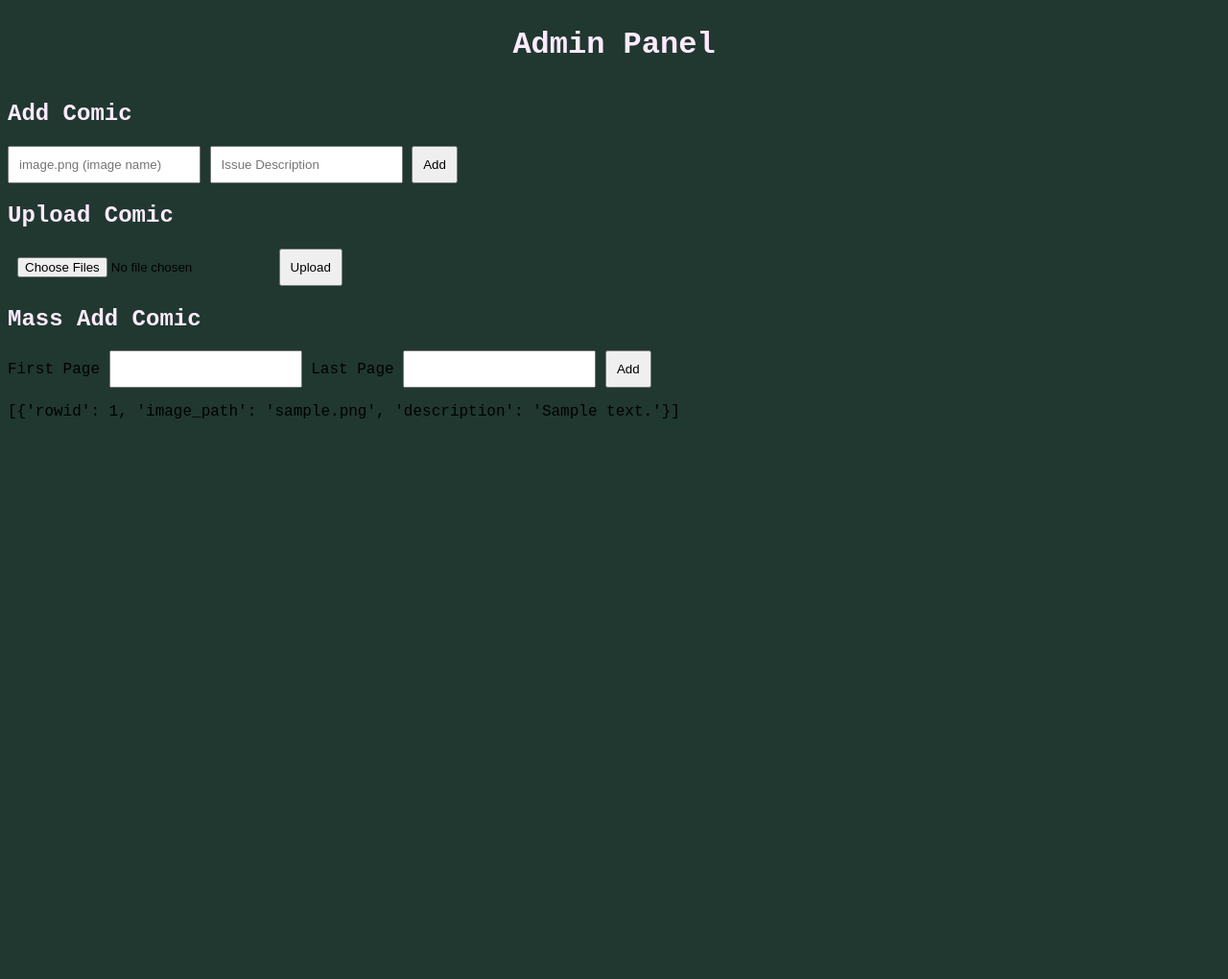
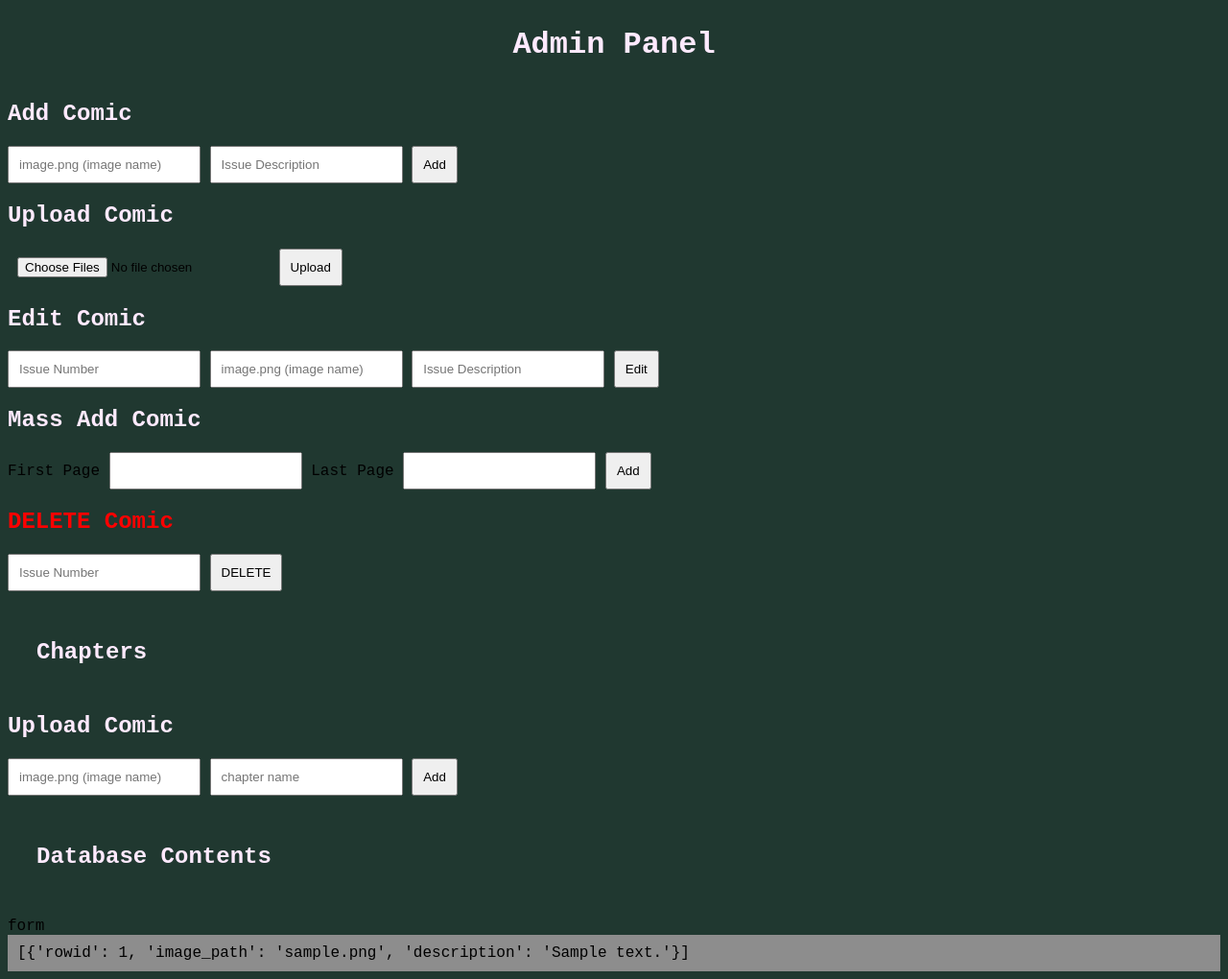
Before and after one commit to bmelons/flaskmix, a Flask app: page /adminpanel in a window 1280 px wide. Shown: the whole page at 96% size. Before the commit the page ends 436 px from the top, so only its background shows below. Run offline with Flask 3, Linux system fonts and the light colour scheme; tables that the repository leaves empty hold one stand-in row (values such as "Sample post").

```diff
--- a/app.py
+++ b/app.py
@@ -1,7 +1,5 @@
 from flask import Flask, render_template, request, make_response, redirect
 import sqlite3
-import json
-import hashlib
 import os
 import dotenv
 
@@ -24,7 +22,7 @@ def dict_factory(cursor, row):
 
 conn = get_connection()
 conn.execute('CREATE TABLE IF NOT EXISTS comics (rowid INTEGER PRIMARY KEY, image_path TEXT, description TEXT)')
-
+conn.execute('CREATE TABLE IF NOT EXISTS chapters (webpage TEXT,image_path TEXT, name TEXT)')
 # index
 @app.route('/')
 @app.route('/index')
@@ -48,10 +46,13 @@ def socialmedia():
 
 @app.route('/comic/<int:issue>')
 def comic_issue(issue):
+    highest_issue = get_connection().execute('SELECT COUNT(*) FROM comics').fetchone().get('COUNT(*)')
+    if issue > highest_issue:
+        return make_response("Not Found (not a page)",404)
     # render comic template if issue is in database
     comic = get_connection().execute('SELECT * FROM comics WHERE rowid=?', (issue,)).fetchone()
+    # return str(comic)
     # get number of highest issue
-    highest_issue = get_connection().execute('SELECT COUNT(*) FROM comics').fetchone().get('COUNT(*)')
     image_path = comic.get('image_path') or 'placeholder.png'
     row_id = comic.get('rowid') or 0
     print(highest_issue)
@@ -63,9 +64,9 @@ def admin():
     if request.method == 'POST':
         print(request.form.get('username'))
         if request.form.get('username') != os.getenv('COMIC_ADMIN_UNAME'):
-            return render_template('admin.html',message='Incorrect username')
+            return render_template('admin.html',message='Incorrect.')
         if request.form.get('password') != os.getenv('COMIC_ADMIN_PW'):
-            return render_template('admin.html',message='Incorrect password')
+            return render_template('admin.html',message='Incorrect.')
 
         resp = make_response(redirect('/adminpanel'))
         resp.set_cookie('user', os.getenv('COMIC_ADMIN_COOKIE'))
@@ -106,7 +107,7 @@ def MassAddComic():
     highest_issue = get_connection().execute('SELECT COUNT(*) FROM comics').fetchone().get('COUNT(*)')
     conn = get_connection()
     for i in range(low,high+1):
-        image_path = request.form.get(str(i) + ".png")
+        image_path = str(i) + ".png"
         description = " "
         conn.execute('INSERT INTO comics VALUES (NULL, ?, ?)', (image_path, description))
     conn.commit()
@@ -117,6 +118,7 @@ def MassAddComic():
 def EditComic():
     if request.cookies.get('user') != os.getenv('COMIC_ADMIN_COOKIE'):
         return make_response("Unauthorized",401)
+    print("edit comic")
     # get id, image path, and description from form
     id = request.form.get('id')
     image_path = request.form.get('image_path')
@@ -152,7 +154,20 @@ def DeleteComic():
     conn.commit()
     print("comic deleted")
     return redirect('/adminpanel')
-
+@app.route('/adminpanel/chapteradd',methods=['POST'])
+def AddChapter():
+    if request.cookies.get('user') != os.getenv('COMIC_ADMIN_COOKIE'):
+        return make_response("Unauthorized",401)
+    # get image path and description from form
+    image_path = request.form.get('image_path')
+    name = request.form.get('description') or "..."
+    print(image_path + name)
+    # insert into database
+    conn = get_connection()
+    conn.execute('INSERT INTO chapters VALUES (NULL, ?, ?)', (image_path, name))
+    conn.commit()
+    print("chapter added")
+    return redirect('/adminpanel')
 
 
 if __name__ == '__main__':
--- a/dbm.py
+++ b/dbm.py
@@ -9,8 +9,8 @@ cursor = conn.cursor()
 def menu():
     desired = input("What do you want to do? (drop, create, check, exit): ")
     if desired == "drop":
-        cursor.execute('DROP TABLE comics')
-        cursor.execute('CREATE TABLE IF NOT EXISTS comics (rowid INTEGER PRIMARY KEY, image_path TEXT, description TEXT)')
+        cursor.execute('DROP TABLE chapters')
+        # cursor.execute('CREATE TABLE IF NOT EXISTS comics (rowid INTEGER PRIMARY KEY, image_path TEXT, description TEXT)')
     elif desired == "create":
         cursor.execute('CREATE TABLE IF NOT EXISTS comics (rowid INTEGER PRIMARY KEY, image_path TEXT, description TEXT)')
     elif desired == "check":
--- a/static/admin.css
+++ b/static/admin.css
@@ -1,8 +1,122 @@
+
+@import url('https://fonts.googleapis.com/css2?family=Montserrat:ital,wght@0,100;0,300;0,600;1,100&display=swap');
 
 body {
     background-color: rgb(32, 56, 48);
-    font-family: 'Courier New', Courier, monospace
+    font-family: 'Courier New', Courier, monospace;
+    background-repeat: no-repeat;
+    background-attachment: fixed;
+
+
 }
+
+.nav-item {
+    color: rgb(255, 254, 219);
+}
+.comic-header {
+    color: rgb(255, 254, 219);
+    padding: 20px;
+}
+
+.comic_page {
+    background-color: black;
+    width: 50%;
+    height: 50%;
+    filter: drop-shadow(0px 0px 10px rgb(0, 0, 0));
+}
+
+.navbar{
+    width: 101%;
+    height: 10%;
+    background-color: #24472e;
+    box-shadow: 0px 0px 10px 0px rgba(0,0,0,0.75);
+    display: flex;
+    flex-direction: row;
+    margin: 0;
+    padding: 0 10px 0 10px;
+    justify-content: space-around;
+    align-items: center;
+    text-decoration: none;
+    list-style: none;
+    box-sizing: border-box;
+    position:sticky;
+
+}
+.navbar-nav{
+    display: flex;
+    flex-direction: row;
+    justify-content: space-around;
+    width: 100%;
+}
+ul {
+    list-style-type: none;
+}
+a {
+    color: white;
+    text-decoration: none;
+    font-size: 1.5em;
+    margin: 0%;
+    padding: 0%;
+    /* disable wrapping */
+    white-space: nowrap;
+    padding: 10px;
+    transition: 0.2s;
+}
+a:hover {
+    color: #ffeaff;
+    text-shadow: #ffeaff 0px 0px 10px;
+}
+
+.comic-controls {
+    padding: 20px;
+}
+
+button {
+    background-color: #685946; /* Green */
+    box-shadow: 0px 0px 10px 0px rgba(0,0,0,0.75);
+    border: none;
+    color: #ffeaff;
+    padding: 15px 32px;
+    margin: 10px;
+    text-align: center;
+    text-decoration: none;
+    display: inline-block;
+    font-size: 16px;
+    font-family: 'Montserrat', sans-serif;
+
+    /* change cursor to point */
+    cursor: pointer;
+  }
+  button:disabled {
+    background-color: #2e2a23;
+    cursor: not-allowed;
+  }
+
+  .admin-entry {
+    padding: 30px;
+  }
+
+  .login-entry-label {
+    /* bold text */
+    font-weight: bold;
+    font-family: 'Courier New', Courier, monospace;
+  }
+
+.submit {
+    background-color: #685946; /* Green */
+    box-shadow: 0px 0px 10px 0px rgba(0,0,0,0.75);
+    border: none;
+    color: #ffeaff;
+    padding: 15px 32px;
+    margin: 10px;
+    text-align: center;
+    text-decoration: none;
+    display: inline-block;
+    font-size: 16px;
+    /* change cursor to point */
+    cursor: pointer;
+  }
+
 h2 {
     color: #ffeaff;
 }
@@ -18,3 +132,8 @@ h2 {
 input {
     padding: 10px;
 }
+
+.jargon {
+    background-color: #8d8d8d;
+    padding: 10px;
+}
--- a/templates/adminpanel.html
+++ b/templates/adminpanel.html
@@ -8,6 +8,7 @@
         <h1 class="admin-header">
             Admin Panel
         </h1>
+        <div class="admin-controls">
             <form action="/adminpanel/add" method="post">
                 <h2>Add Comic</h2>
                 <input type="text" name="image_path" placeholder="image.png (image name)">
@@ -19,6 +20,13 @@
                 <input multiple type="file" id="image" name="file"  placeholder="image.png (image name)">
                 <input type="submit" value="Upload">
             </form>
+            <form action="/adminpanel/edit" method="post">
+                <h2>Edit Comic</h2>
+                <input type="number" name="id" placeholder="Issue Number">
+                <input type="text" name="image_path" placeholder="image.png (image name)">
+                <input type="text" name="description" placeholder="Issue Description">
+                <input type="submit" value="Edit">
+            </form>
             <form action="/adminpanel/massadd" method="post">
                 <h2>Mass Add Comic</h2>
                 <label for="low">First Page</label>
@@ -27,8 +35,30 @@
                 <input type="number" name="high">
                 <input type="submit" value="Add">
             </form>
-
+            <form action="/adminpanel/delete" method="post">
+                <h2 style="color:red">DELETE Comic</h2>
+                <input type="number" name="id" placeholder="Issue Number">
+                <input type="submit" value="DELETE">
+            </form>
+            <h2 style="padding: 30px;">
+                Chapters
+            </h2>
+            <form action="/adminpanel/chapteradd" method="post" enctype="multipart/form-data">
+                <h2>Upload Comic</h2>
+                <input type="text" name="image_path" placeholder="image.png (image name)">
+                <input type="text" name="name" placeholder="chapter name">
+                <input type="submit" value="Add">
+            </form>
+        </div>
+        <h2 style="padding: 30px;">
+            Database Contents
+        </h2>
+        <div class="admin-controls">
+            form
+        </div>
+        <div class="jargon">
         {{comics}}
+    </div>
 
     </body>
 </html>
--- a/templates/comic.html
+++ b/templates/comic.html
@@ -25,7 +25,7 @@
 
     </header>
     <h1 class="comic-header">Page {{ issue }}</h1>
-    <img class="comic-page"  src="{{ url_for('static', filename=(p)) }}">
+    <img class="comic-page"  src="{{ url_for('static', filename=("comic-pages/" +p )) }}">
     <div class="comic-controls">
         <button id="prev-button" >Previous</button>
         <button id="next-button" >Next</button>
```
Also changed, not shown: templates/chapters.html (+12 -0 lines), static/1.png (deleted), static/2.png (deleted), static/3.png (deleted), 2 other files. Lines whose indentation alone changed are shown as unchanged.
